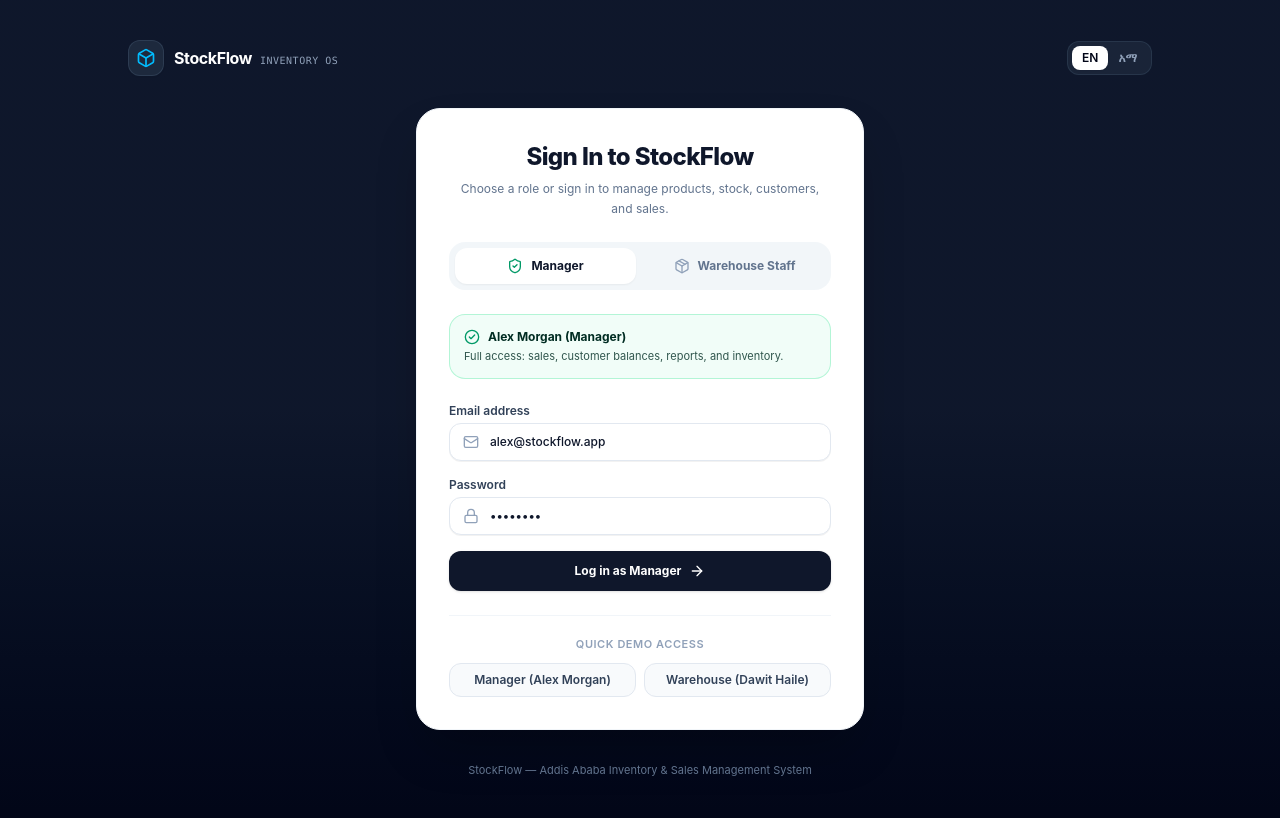
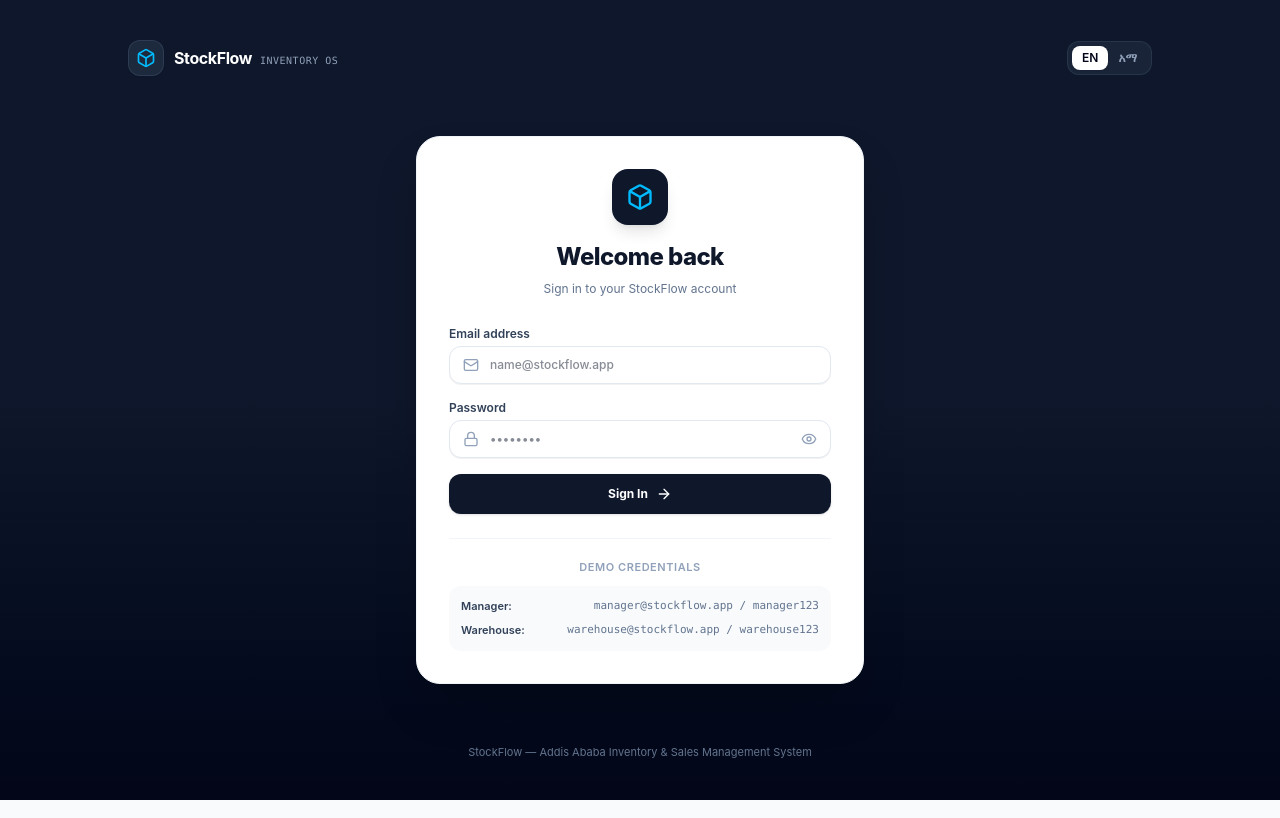
Before and after one commit to yabetsalelign/ios, a Next.js app: page / in a window 1280 px wide. Built offline with nearby package versions, Linux system fonts and the light colour scheme.

Commit message:
completed another UX and warehouse workflow polish

```diff
--- a/src/components/auth/LoginView.tsx
+++ b/src/components/auth/LoginView.tsx
@@ -1,54 +1,54 @@
 'use client';
 
 import React, { useState } from 'react';
-import { ShieldCheck, Package, Lock, Mail, ArrowRight, CheckCircle2 } from 'lucide-react';
+import { Lock, Mail, ArrowRight, Eye, EyeOff } from 'lucide-react';
 import { useStockFlow } from '../../context/StockFlowContext';
 import { useLanguage } from '../../context/LanguageContext';
 import { UserRole } from '../../types';
 
+const DEMO_CREDENTIALS: Record<string, { role: UserRole; email: string }> = {
+  'manager@stockflow.app:manager123': { role: 'manager', email: 'manager@stockflow.app' },
+  'warehouse@stockflow.app:warehouse123': { role: 'warehouse', email: 'warehouse@stockflow.app' },
+};
+
 export default function LoginView() {
   const { login } = useStockFlow();
-  const { language, setLanguage, t } = useLanguage();
+  const { language, setLanguage } = useLanguage();
 
-  const [selectedRole, setSelectedRole] = useState<UserRole>('manager');
-  const [email, setEmail] = useState<string>('alex@stockflow.app');
-  const [password, setPassword] = useState<string>('••••••••');
-  const [error, setError] = useState<string>('');
+  const [email, setEmail] = useState('');
+  const [password, setPassword] = useState('');
+  const [showPassword, setShowPassword] = useState(false);
+  const [error, setError] = useState('');
+  const [isSubmitting, setIsSubmitting] = useState(false);
 
-  const handleRoleTabChange = (role: UserRole) => {
-    setSelectedRole(role);
+  const handleSubmit = async (e: React.FormEvent) => {
+    e.preventDefault();
     setError('');
-    if (role === 'manager') {
-      setEmail('alex@stockflow.app');
-      setPassword('••••••••');
-    } else {
-      setEmail('dawit@stockflow.app');
-      setPassword('••••••••');
-    }
-  };
 
-  const handleQuickDemo = (role: UserRole) => {
-    handleRoleTabChange(role);
-    login(role, role === 'manager' ? 'alex@stockflow.app' : 'dawit@stockflow.app');
-  };
-
-  const handleSubmit = (e: React.FormEvent) => {
-    e.preventDefault();
     if (!email.trim() || !password.trim()) {
       setError(language === 'am' ? 'እባክዎን ኢሜይል እና የይለፍ ቃል ያስገቡ።' : 'Please enter your email and password.');
       return;
     }
-    login(selectedRole, email.trim());
+
+    setIsSubmitting(true);
+    await new Promise((r) => setTimeout(r, 350));
+
+    const key = `${email.trim().toLowerCase()}:${password}`;
+    const match = DEMO_CREDENTIALS[key];
+
+    if (match) {
+      login(match.role, match.email);
+    } else {
+      setError(language === 'am' ? 'ኢሜይሉ ወይም የይለፍ ቃሉ ትክክለኛ አይደለም።' : 'Incorrect email or password. Please try again.');
+      setIsSubmitting(false);
+    }
   };
-
-  const isManager = selectedRole === 'manager';
 
   return (
     <div className="min-h-screen bg-gradient-to-b from-slate-900 via-slate-900 to-slate-950 flex flex-col justify-between p-4 sm:p-6 lg:p-8 text-slate-100">
-      {/* Top Navbar */}
       <div className="w-full max-w-5xl mx-auto flex items-center justify-between pt-2">
         <div className="flex items-center gap-2.5">
-          <div className="w-9 h-9 rounded-xl bg-slate-800 border border-slate-700/80 flex items-center justify-center text-white shadow-xs">
+          <div className="w-9 h-9 rounded-xl bg-slate-800 border border-slate-700/80 flex items-center justify-center shadow-xs">
             <svg className="w-5 h-5 text-sky-400" viewBox="0 0 24 24" fill="none" stroke="currentColor" strokeWidth="2">
               <path d="M21 16V8a2 2 0 0 0-1-1.73l-7-4a2 2 0 0 0-2 0l-7 4A2 2 0 0 0 3 8v8a2 2 0 0 0 1 1.73l7 4a2 2 0 0 0 2 0l7-4A2 2 0 0 0 21 16z" />
               <polyline points="3.27 6.96 12 12.01 20.73 6.96" />
@@ -61,175 +61,72 @@ export default function LoginView() {
           </div>
         </div>
 
-        {/* Language selector in login header */}
         <div className="flex items-center p-1 bg-slate-800/80 rounded-xl border border-slate-700/60 text-xs font-semibold">
-          <button
-            type="button"
-            aria-label="Switch to English"
-            onClick={() => setLanguage('en')}
-            className={`px-2.5 py-1 rounded-lg transition-colors ${
-              language === 'en' ? 'bg-white text-slate-950 shadow-xs' : 'text-slate-400 hover:text-white'
-            }`}
-          >
-            EN
-          </button>
-          <button
-            type="button"
-            aria-label="Switch to Amharic"
-            onClick={() => setLanguage('am')}
-            className={`px-2.5 py-1 rounded-lg transition-colors ${
-              language === 'am' ? 'bg-white text-slate-950 shadow-xs' : 'text-slate-400 hover:text-white'
-            }`}
-          >
-            አማ
-          </button>
+          <button type="button" aria-label="Switch to English" onClick={() => setLanguage('en')} className={`px-2.5 py-1 rounded-lg transition-colors ${language === 'en' ? 'bg-white text-slate-950 shadow-xs' : 'text-slate-400 hover:text-white'}`}>EN</button>
+          <button type="button" aria-label="Switch to Amharic" onClick={() => setLanguage('am')} className={`px-2.5 py-1 rounded-lg transition-colors ${language === 'am' ? 'bg-white text-slate-950 shadow-xs' : 'text-slate-400 hover:text-white'}`}>አማ</button>
         </div>
       </div>
 
-      {/* Main Login Card */}
       <div className="w-full max-w-md mx-auto my-auto py-8">
         <div className="bg-white rounded-3xl p-6 sm:p-8 shadow-2xl border border-slate-100 text-slate-900">
-          <div className="text-center mb-6">
-            <h1 className="text-2xl font-extrabold tracking-tight text-slate-900">
-              {t.auth.title}
-            </h1>
-            <p className="text-xs text-slate-500 mt-1.5 leading-relaxed">
-              {t.auth.subtitle}
-            </p>
+          <div className="text-center mb-7">
+            <div className="w-14 h-14 rounded-2xl bg-slate-900 flex items-center justify-center mx-auto mb-4 shadow-lg">
+              <svg className="w-7 h-7 text-sky-400" viewBox="0 0 24 24" fill="none" stroke="currentColor" strokeWidth="2">
+                <path d="M21 16V8a2 2 0 0 0-1-1.73l-7-4a2 2 0 0 0-2 0l-7 4A2 2 0 0 0 3 8v8a2 2 0 0 0 1 1.73l7 4a2 2 0 0 0 2 0l7-4A2 2 0 0 0 21 16z" />
+                <polyline points="3.27 6.96 12 12.01 20.73 6.96" />
+                <line x1="12" y1="22.08" x2="12" y2="12" />
+              </svg>
+            </div>
+            <h1 className="text-2xl font-extrabold tracking-tight text-slate-900">{language === 'am' ? 'እንኳን ደህና መጡ' : 'Welcome back'}</h1>
+            <p className="text-xs text-slate-500 mt-1.5 leading-relaxed">{language === 'am' ? 'ወደ StockFlow ለመግባት ይግቡ' : 'Sign in to your StockFlow account'}</p>
           </div>
 
-          {/* Role Entry Selection Tabs */}
-          <div className="grid grid-cols-2 gap-2 p-1.5 bg-slate-100/90 rounded-2xl mb-6">
-            <button
-              type="button"
-              onClick={() => handleRoleTabChange('manager')}
-              className={`flex items-center justify-center gap-2 py-2.5 px-3 rounded-xl text-xs font-bold transition-all ${
-                isManager
-                  ? 'bg-white text-slate-900 shadow-xs'
-                  : 'text-slate-500 hover:text-slate-900'
-              }`}
-            >
-              <ShieldCheck className={`w-4 h-4 ${isManager ? 'text-emerald-600' : 'text-slate-400'}`} />
-              <span>{t.auth.managerRole}</span>
-            </button>
-            <button
-              type="button"
-              onClick={() => handleRoleTabChange('warehouse')}
-              className={`flex items-center justify-center gap-2 py-2.5 px-3 rounded-xl text-xs font-bold transition-all ${
-                !isManager
-                  ? 'bg-white text-slate-900 shadow-xs'
-                  : 'text-slate-500 hover:text-slate-900'
-              }`}
-            >
-              <Package className={`w-4 h-4 ${!isManager ? 'text-blue-600' : 'text-slate-400'}`} />
-              <span>{t.auth.warehouseRole}</span>
-            </button>
-          </div>
+          {error && <div className="p-3 bg-rose-50 border border-rose-200 rounded-xl text-xs text-rose-700 mb-4">{error}</div>}
 
-          {/* Role Experience Summary Badge */}
-          <div
-            className={`p-3.5 rounded-2xl border mb-6 text-xs transition-colors ${
-              isManager
-                ? 'bg-emerald-50/70 border-emerald-200/80 text-emerald-950'
-                : 'bg-blue-50/70 border-blue-200/80 text-blue-950'
-            }`}
-          >
-            <div className="flex items-center gap-2 font-bold mb-1">
-              <CheckCircle2 className={`w-4 h-4 ${isManager ? 'text-emerald-600' : 'text-blue-600'}`} />
-              <span>
-                {isManager ? 'Alex Morgan (Manager)' : 'Dawit Haile (Warehouse)'}
-              </span>
-            </div>
-            <p className="text-[11px] leading-snug opacity-80">
-              {isManager ? t.auth.managerDesc : t.auth.warehouseDesc}
-            </p>
-          </div>
-
-          {/* Form */}
           <form onSubmit={handleSubmit} className="space-y-4">
-            {error && (
-              <div className="p-3 bg-rose-50 border border-rose-200 rounded-xl text-xs text-rose-700">
-                {error}
-              </div>
-            )}
-
             <div>
-              <label htmlFor="auth-email" className="block text-xs font-semibold text-slate-700 mb-1">
-                {t.auth.email}
-              </label>
+              <label htmlFor="auth-email" className="block text-xs font-semibold text-slate-700 mb-1">{language === 'am' ? 'ኢሜይል' : 'Email address'}</label>
               <div className="relative">
-                <Mail className="w-4 h-4 text-slate-400 absolute left-3.5 top-1/2 -translate-y-1/2" />
-                <input
-                  id="auth-email"
-                  type="email"
-                  value={email}
-                  onChange={(e) => setEmail(e.target.value)}
-                  placeholder="name@stockflow.app"
-                  required
-                  className="w-full bg-white border border-slate-200 rounded-xl pl-10 pr-3.5 py-2.5 text-xs text-slate-900 font-medium focus:outline-none focus:ring-2 focus:ring-slate-900/10 focus:border-slate-900 transition-all shadow-2xs"
-                />
+                <Mail className="w-4 h-4 text-slate-400 absolute left-3.5 top-1/2 -translate-y-1/2 pointer-events-none" />
+                <input id="auth-email" type="email" value={email} onChange={(e) => setEmail(e.target.value)} placeholder="name@stockflow.app" required autoComplete="email" className="w-full bg-white border border-slate-200 rounded-xl pl-10 pr-3.5 py-2.5 text-xs text-slate-900 font-medium focus:outline-none focus:ring-2 focus:ring-slate-900/10 focus:border-slate-900 transition-all shadow-2xs" />
               </div>
             </div>
 
             <div>
-              <label htmlFor="auth-password" className="block text-xs font-semibold text-slate-700 mb-1">
-                {t.auth.password}
-              </label>
+              <label htmlFor="auth-password" className="block text-xs font-semibold text-slate-700 mb-1">{language === 'am' ? 'የይለፍ ቃል' : 'Password'}</label>
               <div className="relative">
-                <Lock className="w-4 h-4 text-slate-400 absolute left-3.5 top-1/2 -translate-y-1/2" />
-                <input
-                  id="auth-password"
-                  type="password"
-                  value={password}
-                  onChange={(e) => setPassword(e.target.value)}
-                  placeholder="••••••••"
-                  required
-                  className="w-full bg-white border border-slate-200 rounded-xl pl-10 pr-3.5 py-2.5 text-xs text-slate-900 font-medium focus:outline-none focus:ring-2 focus:ring-slate-900/10 focus:border-slate-900 transition-all shadow-2xs"
-                />
+                <Lock className="w-4 h-4 text-slate-400 absolute left-3.5 top-1/2 -translate-y-1/2 pointer-events-none" />
+                <input id="auth-password" type={showPassword ? 'text' : 'password'} value={password} onChange={(e) => setPassword(e.target.value)} placeholder="••••••••" required autoComplete="current-password" className="w-full bg-white border border-slate-200 rounded-xl pl-10 pr-10 py-2.5 text-xs text-slate-900 font-medium focus:outline-none focus:ring-2 focus:ring-slate-900/10 focus:border-slate-900 transition-all shadow-2xs" />
+                <button type="button" onClick={() => setShowPassword((v) => !v)} className="absolute right-3.5 top-1/2 -translate-y-1/2 text-slate-400 hover:text-slate-600 transition-colors" aria-label={showPassword ? 'Hide password' : 'Show password'}>
+                  {showPassword ? <EyeOff className="w-4 h-4" /> : <Eye className="w-4 h-4" />}
+                </button>
               </div>
             </div>
 
-            <button
-              type="submit"
-              className="w-full py-3 px-4 bg-slate-900 hover:bg-slate-800 text-white rounded-xl text-xs font-bold transition-all shadow-sm active:scale-[0.99] flex items-center justify-center gap-2 mt-2"
-            >
-              <span>
-                {t.auth.loginAs} {isManager ? t.auth.managerRole : t.auth.warehouseRole}
-              </span>
-              <ArrowRight className="w-4 h-4" />
+            <button type="submit" disabled={isSubmitting} className="w-full py-3 px-4 bg-slate-900 hover:bg-slate-800 disabled:bg-slate-400 text-white rounded-xl text-xs font-bold transition-all shadow-sm active:scale-[0.99] flex items-center justify-center gap-2 mt-2">
+              {isSubmitting ? (
+                <span className="flex items-center gap-2">
+                  <svg className="w-4 h-4 animate-spin" fill="none" viewBox="0 0 24 24"><circle className="opacity-25" cx="12" cy="12" r="10" stroke="currentColor" strokeWidth="4" /><path className="opacity-75" fill="currentColor" d="M4 12a8 8 0 018-8V0C5.373 0 0 5.373 0 12h4z" /></svg>
+                  {language === 'am' ? 'እየገቡ ነው...' : 'Signing in...'}
+                </span>
+              ) : (
+                <><span>{language === 'am' ? 'ግባ' : 'Sign In'}</span><ArrowRight className="w-4 h-4" /></>
+              )}
             </button>
           </form>
 
-          {/* Quick Demo Selector */}
           <div className="mt-6 pt-5 border-t border-slate-100">
-            <p className="text-[11px] font-semibold text-slate-400 uppercase tracking-wider mb-2.5 text-center">
-              {t.auth.quickDemo}
-            </p>
-            <div className="grid grid-cols-2 gap-2 text-xs">
-              <button
-                type="button"
-                onClick={() => handleQuickDemo('manager')}
-                className="py-2 px-2.5 bg-slate-50 hover:bg-slate-100 border border-slate-200 rounded-xl text-slate-700 font-semibold text-center transition-colors truncate"
-              >
-                {t.auth.fillManager}
-              </button>
-              <button
-                type="button"
-                onClick={() => handleQuickDemo('warehouse')}
-                className="py-2 px-2.5 bg-slate-50 hover:bg-slate-100 border border-slate-200 rounded-xl text-slate-700 font-semibold text-center transition-colors truncate"
-              >
-                {t.auth.fillWarehouse}
-              </button>
+            <p className="text-[11px] font-semibold text-slate-400 uppercase tracking-wider mb-2.5 text-center">{language === 'am' ? 'ሙከራ መረጃ' : 'Demo credentials'}</p>
+            <div className="space-y-2 text-[11px] bg-slate-50 rounded-xl p-3">
+              <div className="flex justify-between items-center"><span className="font-semibold text-slate-700">Manager:</span><span className="font-mono text-slate-500">manager@stockflow.app / manager123</span></div>
+              <div className="flex justify-between items-center"><span className="font-semibold text-slate-700">Warehouse:</span><span className="font-mono text-slate-500">warehouse@stockflow.app / warehouse123</span></div>
             </div>
           </div>
         </div>
       </div>
 
-      {/* Footer Info */}
       <div className="w-full max-w-md mx-auto text-center pb-2">
-        <p className="text-[11px] text-slate-500">
-          StockFlow — Addis Ababa Inventory & Sales Management System
-        </p>
+        <p className="text-[11px] text-slate-500">StockFlow — Addis Ababa Inventory &amp; Sales Management System</p>
       </div>
     </div>
   );
--- a/src/components/customers/CustomerLedger.tsx
+++ b/src/components/customers/CustomerLedger.tsx
@@ -17,9 +17,9 @@ export default function CustomerLedger({ customerId }: CustomerLedgerProps) {
     setActiveModal,
     setPreselectedCustomerId,
   } = useStockFlow();
-  const { t } = useLanguage();
+  const { t, language } = useLanguage();
 
-  const [activeSubTab, setActiveSubTab] = useState<'transactions' | 'summary'>('transactions');
+  const [activeSubTab, setActiveSubTab] = useState<'transactions' | 'details'>('transactions');
 
   const customer = customers.find((c) => c.id === customerId);
 
@@ -117,20 +117,8 @@ export default function CustomerLedger({ customerId }: CustomerLedgerProps) {
         </div>
       </div>
 
-      {/* Primary Action Buttons */}
+      {/* Primary Action Buttons: Sell Products is primary, Record Payment is secondary */}
       <div className="grid grid-cols-2 gap-2.5">
-        <button
-          type="button"
-          onClick={() => {
-            setPreselectedCustomerId(customerId);
-            setActiveModal('payment');
-          }}
-          className="py-2.5 px-3 bg-emerald-700 hover:bg-emerald-800 text-white rounded-xl text-xs font-bold flex items-center justify-center gap-1.5 shadow-xs transition-transform active:scale-[0.99]"
-        >
-          <CreditCard className="w-3.5 h-3.5" />
-          <span>{t.ledger.recordPayment}</span>
-        </button>
-
         <button
           type="button"
           onClick={() => {
@@ -141,6 +129,18 @@ export default function CustomerLedger({ customerId }: CustomerLedgerProps) {
         >
           <ShoppingBag className="w-3.5 h-3.5" />
           <span>{t.ledger.newSale}</span>
+        </button>
+
+        <button
+          type="button"
+          onClick={() => {
+            setPreselectedCustomerId(customerId);
+            setActiveModal('payment');
+          }}
+          className="py-2.5 px-3 bg-white hover:bg-slate-50 text-slate-700 border border-slate-200/80 rounded-xl text-xs font-bold flex items-center justify-center gap-1.5 shadow-2xs transition-transform active:scale-[0.99]"
+        >
+          <CreditCard className="w-3.5 h-3.5 text-slate-500" />
+          <span>{t.ledger.recordPayment}</span>
         </button>
       </div>
 
@@ -159,14 +159,14 @@ export default function CustomerLedger({ customerId }: CustomerLedgerProps) {
         </button>
         <button
           type="button"
-          onClick={() => setActiveSubTab('summary')}
+          onClick={() => setActiveSubTab('details')}
           className={`flex-1 py-1.5 rounded-lg text-center transition-all ${
-            activeSubTab === 'summary'
+            activeSubTab === 'details'
               ? 'bg-white text-slate-900 shadow-xs'
               : 'text-slate-500 hover:text-slate-800'
           }`}
         >
-          {t.ledger.accountSummary}
+          {language === 'am' ? 'ዝርዝር' : 'Details'}
         </button>
       </div>
 
@@ -248,7 +248,7 @@ export default function CustomerLedger({ customerId }: CustomerLedgerProps) {
           </div>
         </div>
       ) : (
-        /* Tab 2: Account Summary & Metadata */
+        /* Tab 2: Account Details & Metadata */
         <div className="bg-white border border-slate-200/70 rounded-2xl p-4 shadow-2xs space-y-3 text-xs">
           <div>
             <h3 className="font-bold text-slate-900 text-sm">Account Profile</h3>
--- a/src/components/layout/DesktopSidebar.tsx
+++ b/src/components/layout/DesktopSidebar.tsx
@@ -1,7 +1,7 @@
 'use client';
 
 import React from 'react';
-import { Home, Package, Users, BarChart3, Plus, Activity, MoreHorizontal, ShieldCheck } from 'lucide-react';
+import { Home, Package, Users, BarChart3, Plus, MoreHorizontal, ShieldCheck } from 'lucide-react';
 import { ActiveTab, useStockFlow } from '../../context/StockFlowContext';
 import { useLanguage } from '../../context/LanguageContext';
 
@@ -95,7 +95,6 @@ export default function DesktopSidebar() {
           </>
         ) : (
           <>
-            {navBtn('activity', <Activity className="w-4 h-4 flex-shrink-0" />, t.sidebar.activity)}
             {navBtn('more', <MoreHorizontal className="w-4 h-4 flex-shrink-0" />, t.sidebar.more)}
           </>
         )}
--- a/src/components/transactions/RecordCustomerPaymentModal.tsx
+++ b/src/components/transactions/RecordCustomerPaymentModal.tsx
@@ -147,7 +147,7 @@ function RecordCustomerPaymentContent() {
           <div>
             <div className="flex items-center justify-between mb-1">
               <label htmlFor="payment-amount" className="text-xs font-semibold text-slate-700">
-                {t.payment.amountPaid} ({t.payment.etb}) <span className="text-rose-500">*</span>
+                {t.payment.amountPaid} <span className="text-rose-500">*</span>
               </label>
               {/* Quick Presets */}
               <div className="flex items-center gap-1.5 text-[10px]">
--- a/src/components/transactions/RecordPurchaseModal.tsx
+++ b/src/components/transactions/RecordPurchaseModal.tsx
@@ -166,7 +166,7 @@ function RecordPurchaseContent() {
           {/* Cost per Carton */}
           <div>
             <label htmlFor="purchase-cost" className="block text-xs font-semibold text-slate-700 mb-1">
-              {t.purchase.costPerCarton} ({t.purchase.etb})
+              {t.purchase.costPerCarton}
             </label>
             <input
               id="purchase-cost"
--- a/src/components/transactions/RecordSaleModal.tsx
+++ b/src/components/transactions/RecordSaleModal.tsx
@@ -295,7 +295,7 @@ function RecordSaleContent() {
 
                       <div>
                         <label className="block text-[10px] font-semibold text-slate-600 mb-0.5">
-                          {t.sale.pricePerCarton} ({t.sale.etb})
+                          {t.sale.pricePerCarton}
                         </label>
                         <input
                           type="number"
@@ -376,7 +376,7 @@ function RecordSaleContent() {
             <div className="grid grid-cols-2 gap-2.5">
               <div>
                 <label htmlFor="amount-paid-input" className="block text-[10px] font-semibold text-slate-600 mb-0.5">
-                  {t.sale.amountPaid} ({t.sale.etb})
+                  {t.sale.amountPaid}
                 </label>
                 <input
                   id="amount-paid-input"
--- a/src/context/StockFlowContext.tsx
+++ b/src/context/StockFlowContext.tsx
@@ -59,6 +59,7 @@ export interface ToastNotification {
 interface StockFlowContextValue {
   currentUser: User;
   isAuthenticated: boolean;
+  isHydrated: boolean;
   login: (role: UserRole, email?: string) => void;
   logout: () => void;
   switchRole: (role: UserRole) => void;
@@ -140,6 +141,14 @@ export function StockFlowProvider({ children }: { children: React.ReactNode }) {
           role: 'warehouse',
           avatarUrl: 'https://images.unsplash.com/photo-1507003211169-0a1dd7228f2d?w=128&auto=format&fit=crop&q=80',
         });
+      } else if (savedRole === 'manager') {
+        setCurrentUser({
+          id: 'usr-1',
+          name: 'Alex Morgan',
+          email: 'alex@stockflow.app',
+          role: 'manager',
+          avatarUrl: 'https://images.unsplash.com/photo-1534528741775-53994a69daeb?w=128&auto=format&fit=crop&q=80',
+        });
       }
     } catch {
       // Ignored
@@ -213,6 +222,7 @@ export function StockFlowProvider({ children }: { children: React.ReactNode }) {
     setSelectedProductId(null);
     try {
       localStorage.removeItem('sf_auth_active');
+      localStorage.removeItem('sf_user_role');
     } catch {
       // Ignored
     }
@@ -514,6 +524,7 @@ export function StockFlowProvider({ children }: { children: React.ReactNode }) {
   const value: StockFlowContextValue = {
     currentUser,
     isAuthenticated,
+    isHydrated,
     login,
     logout,
     switchRole,
```
Also changed, not shown: src/components/layout/AppShell.tsx (+6 -5 lines), src/components/layout/BottomNavigation.tsx (+3 -18 lines).
